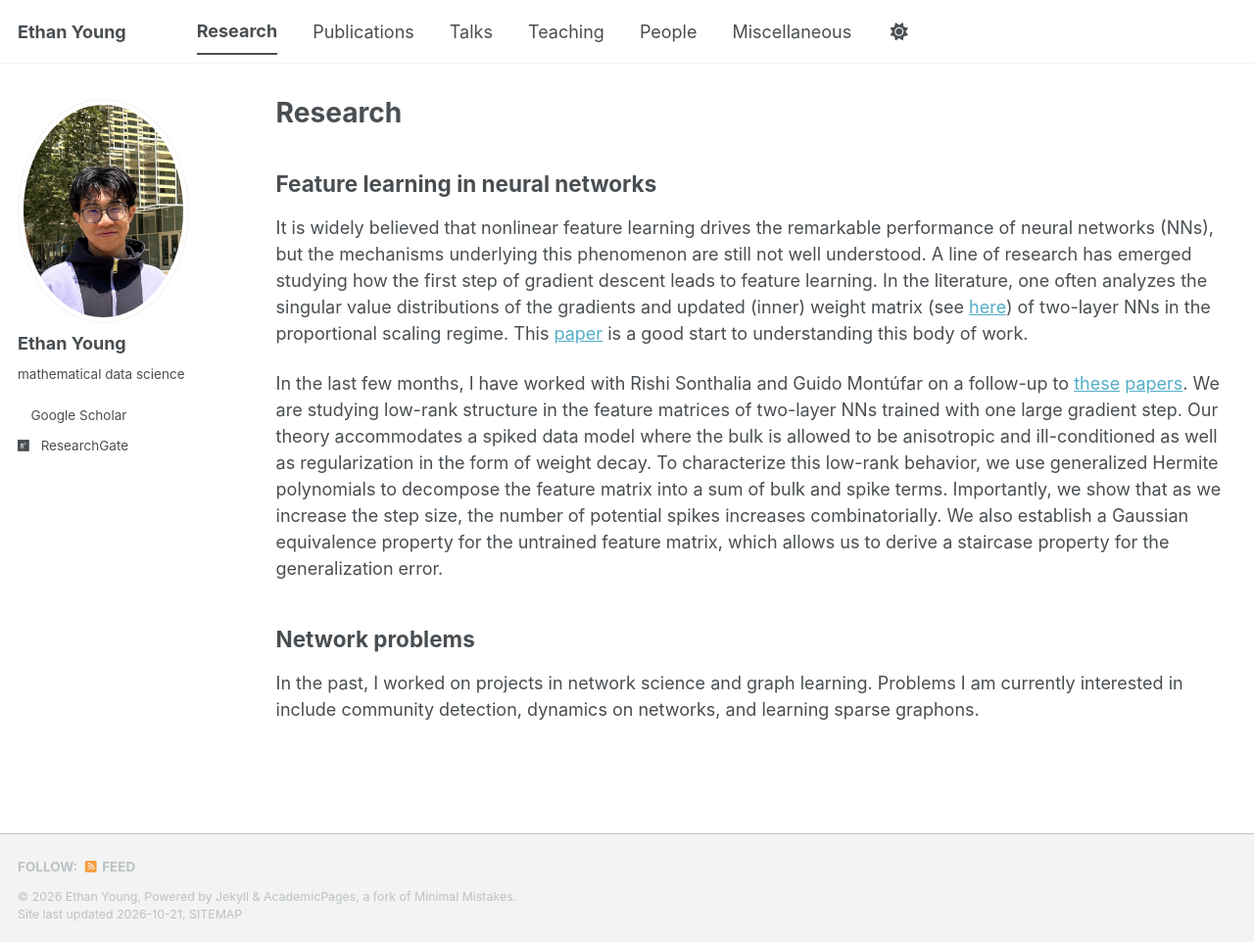
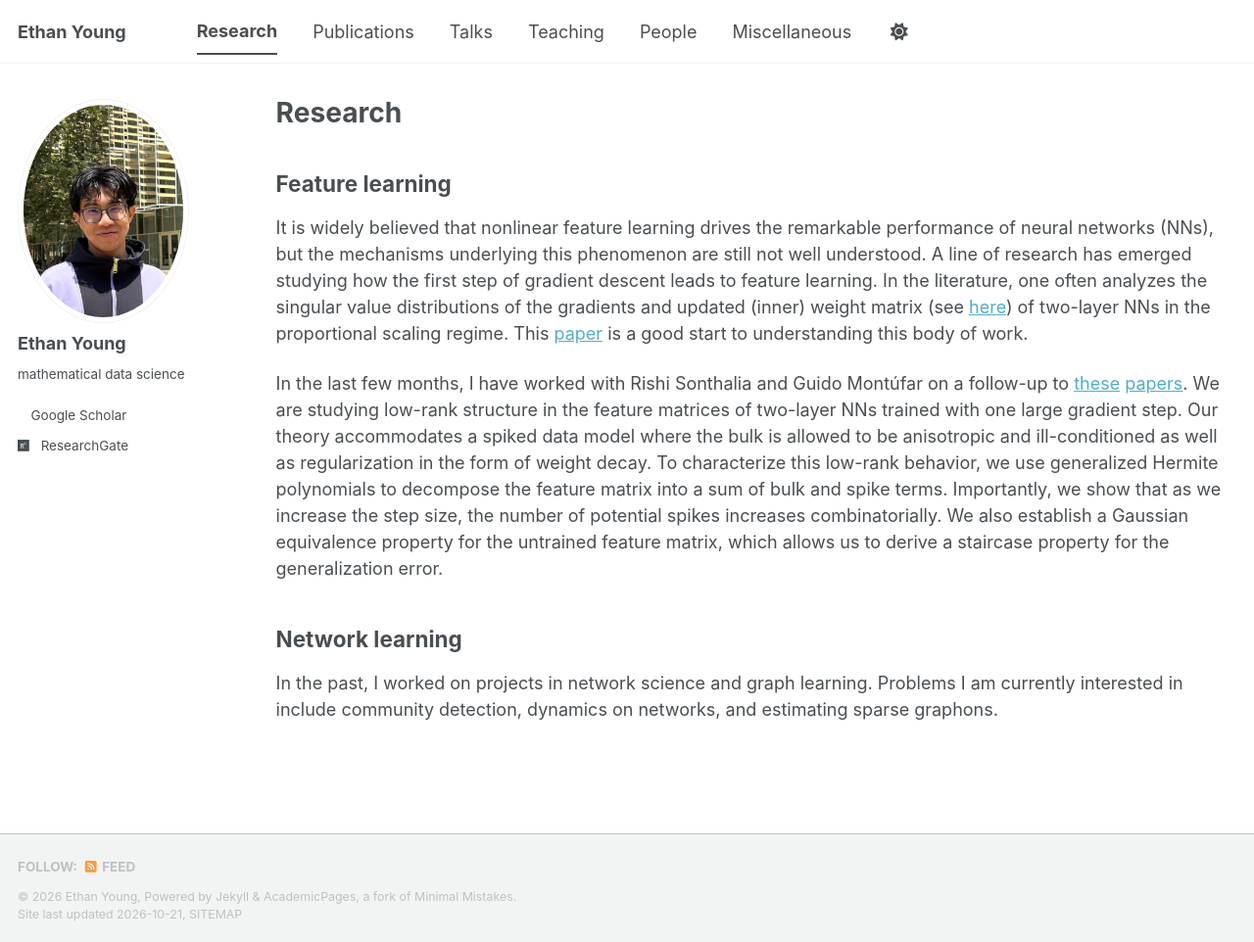
Before and after one commit to ethanjyoung/ethanjyoung.github.io, a Jekyll site: the page built from _pages/research.md, in a window 1280 px wide and 962 px high. Shown: the whole window at 98% size. Built offline with Jekyll 4.4.1, drawn with Linux system fonts in a browser that asks for light colours; a style sheet for code colours, icons or effects is not loaded.

Commit message:
Update section titles in research.md

```diff
--- a/_pages/research.md
+++ b/_pages/research.md
@@ -5,10 +5,10 @@ permalink: /research/
 author_profile: true
 ---
 
-## Feature learning in neural networks
+## Feature learning
 It is widely believed that nonlinear feature learning drives the remarkable performance of neural networks (NNs), but the mechanisms underlying this phenomenon are still not well understood. A line of research has emerged studying how the first step of gradient descent leads to feature learning. In the literature, one often analyzes the singular value distributions of the gradients and updated (inner) weight matrix (see [here](https://arxiv.org/abs/2011.14522)) of two-layer NNs in the proportional scaling regime. This [paper](https://arxiv.org/abs/2205.01445) is a good start to understanding this body of work.
 
 In the last few months, I have worked with Rishi Sonthalia and Guido Montúfar on a follow-up to [these](https://arxiv.org/abs/2310.07891) [papers](https://arxiv.org/abs/2510.01303). We are studying low-rank structure in the feature matrices of two-layer NNs trained with one large gradient step. Our theory accommodates a spiked data model where the bulk is allowed to be anisotropic and ill-conditioned as well as regularization in the form of weight decay. To characterize this low-rank behavior, we use generalized Hermite polynomials to decompose the feature matrix into a sum of bulk and spike terms. Importantly, we show that as we increase the step size, the number of potential spikes increases combinatorially. We also establish a Gaussian equivalence property for the untrained feature matrix, which allows us to derive a staircase property for the generalization error.
 
-## Network problems
-In the past, I worked on projects in network science and graph learning. Problems I am currently interested in include community detection, dynamics on networks, and learning sparse graphons.
+## Network learning
+In the past, I worked on projects in network science and graph learning. Problems I am currently interested in include community detection, dynamics on networks, and estimating sparse graphons.
```
